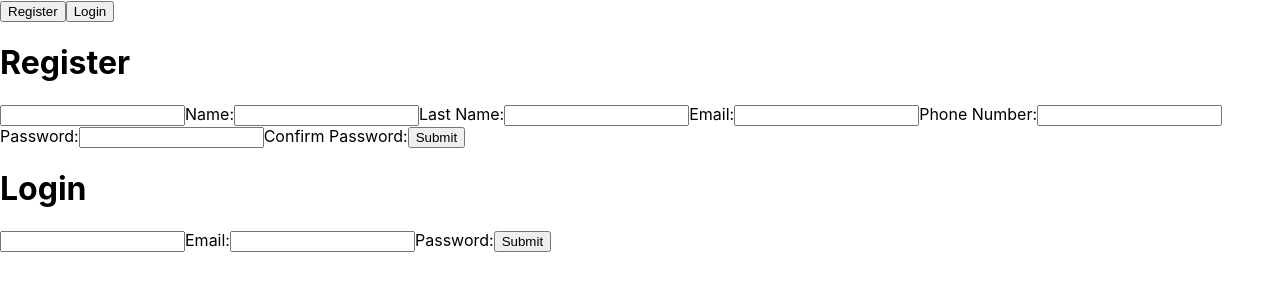
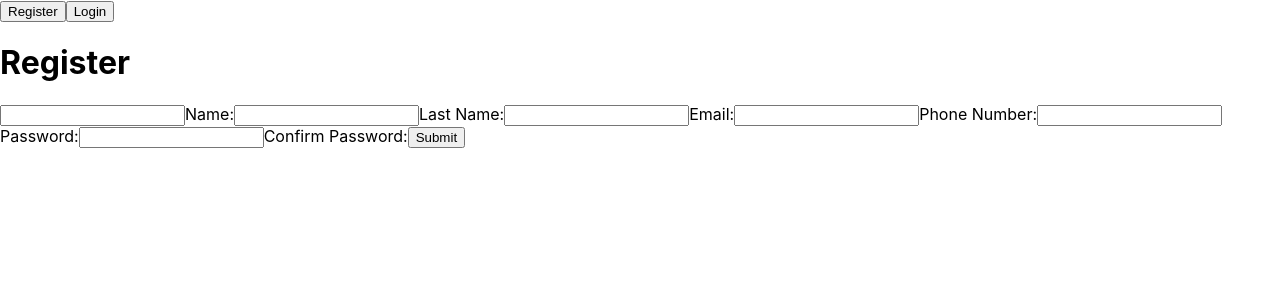
Before and after one commit to natasha-n-karanja/React-lesson1, a React (Create React App) app: page / in a window 1280 px wide. Shown: the top 300 px of the page. Built offline with nearby package versions, Linux system fonts and the light colour scheme.

Commit message:
added formState

```diff
--- a/src/App.js
+++ b/src/App.js
@@ -1,17 +1,23 @@
+import { useState } from "react";
 import FormComponent from "./Components/FormComponent";
 import LogInComponent from "./Components/LogInComponent";
 
 const App = () => {
-  const handleForm = () => {
-    console.log("Form submmited")
+  const [formState, setFormState] = useState("register")
+  const handleForm = (e) => {
+    const btnName = e.target.value;
+    setFormState(btnName)
+    console.log(formState)
   }
 
   return (
     <div className="App">
-      <button onClick={handleForm}>Register</button>
-      <button onClick={handleForm}>Login</button>
-      <FormComponent />
-      <LogInComponent />
+      <button onClick={handleForm} value="register">Register</button>
+      <button onClick={handleForm} value="login">Login</button>
+      {formState === "register" ?
+        <FormComponent /> :
+        <LogInComponent />
+      }
     </div>
   );
 }
```
